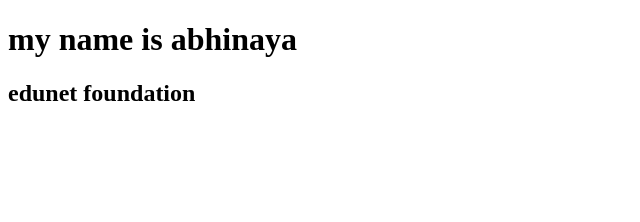
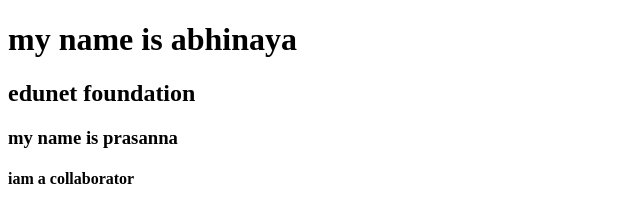
Before and after one commit to ammuammu55710-sudo/EY-EDUNET, a plain HTML site: page DAY3/index.html in a window 1280 px wide. Shown: the whole page, without its empty margins (0-640 px from the left). Drawn offline with Linux system fonts and the light colour scheme.

Commit message:
added h2,h3 tag

```diff
--- a/DAY3/index.html
+++ b/DAY3/index.html
@@ -8,5 +8,7 @@
 <body>
     <h1>my name is abhinaya</h1>
     <h2>edunet foundation</h2>
+    <h3>my name is prasanna</h3>
+    <h4>iam a collaborator</h4>
 </body>
 </html>
```
